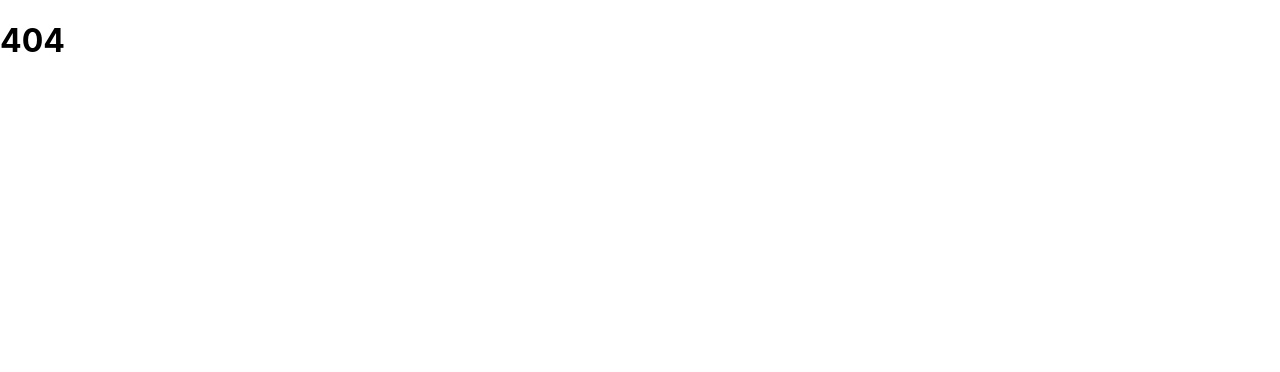
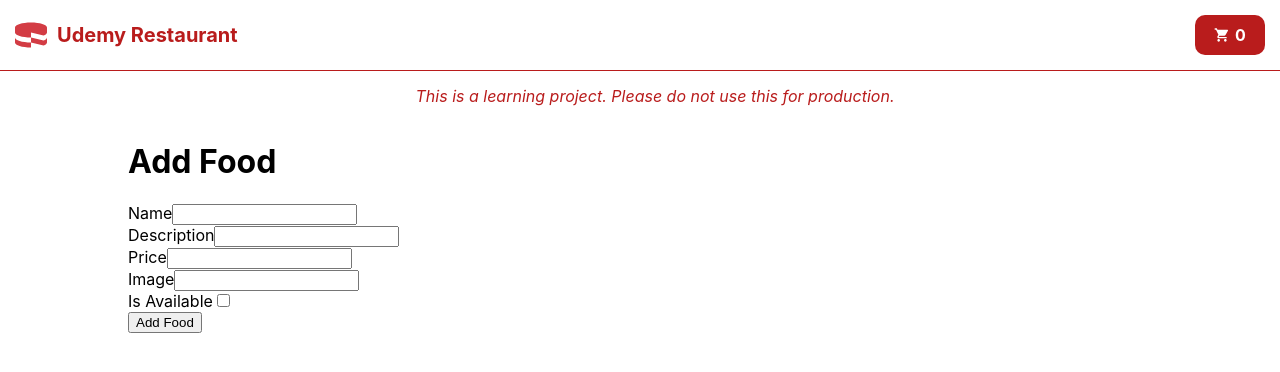
Before and after one commit to ryanfna/redux-udemy, a React (Create React App) app: page /add-food in a window 1280 px wide. Shown: the top 372 px of the page. Built offline with nearby package versions, Linux system fonts and the light colour scheme; no server answers; the database is empty.

Commit message:
ref: - using , refactor name config

```diff
--- a/src/component/header/index.tsx
+++ b/src/component/header/index.tsx
@@ -1,8 +1,8 @@
+import globalConfig from 'config/global.config'
 import { useSelector } from 'react-redux'
 import { useNavigate } from 'react-router-dom'
 import styled from 'styled-components'
 import { BrandIcon, ShoppingCart } from '..'
-import globalConfig from '../../config/GlobalConfig'
 
 const HeaderContainer = styled.div`
   display: flex;
--- /dev/null
+++ b/src/pages/feeds/AddFood.tsx
@@ -0,0 +1,90 @@
+import { database } from 'config/firebase.config'
+import { addDoc, collection } from 'firebase/firestore'
+import { useState } from 'react'
+import { FoodDto } from 'types'
+
+type Payload = Partial<FoodDto>
+
+const initialFood: Payload = {
+  name: '',
+  description: '',
+  price: 0,
+  image: '',
+  isAvailable: false
+}
+
+const AddFood = () => {
+  const [food, setFood] = useState<Payload>(initialFood)
+
+  const handleChange = (e: React.ChangeEvent<HTMLInputElement>) => {
+    const { name, value } = e.target
+    setFood({ ...food, [name]: value })
+  }
+
+  const handleSubmit = async (e: React.FormEvent<HTMLFormElement>) => {
+    e.preventDefault()
+    try {
+      const docRef = await addDoc(collection(database, 'foods'), food)
+      console.log('Document written with ID: ', docRef.id)
+    } catch (e) {
+      console.error('Error adding document: ', e)
+    }
+  }
+
+  return (
+    <>
+      <div className="container">
+        <div className="row">
+          <div className="col-12">
+            <h1>Add Food</h1>
+          </div>
+        </div>
+        <div className="row">
+          <div className="col-12">
+            <form onSubmit={handleSubmit}>
+              <div className="form-group">
+                <label htmlFor="name">Name</label>
+                <input type="text" name="name" id="name" className="form-control" onChange={handleChange} />
+              </div>
+              <div className="form-group">
+                <label htmlFor="description">Description</label>
+                <input
+                  type="text"
+                  name="description"
+                  id="description"
+                  className="form-control"
+                  onChange={handleChange}
+                />
+              </div>
+              <div className="form-group">
+                <label htmlFor="price">Price</label>
+                <input type="number" name="price" id="price" className="form-control" onChange={handleChange} />
+              </div>
+              <div className="form-group">
+                <label htmlFor="image">Image</label>
+                <input type="text" name="image" id="image" className="form-control" onChange={handleChange} />
+              </div>
+              <div className="form-group">
+                <label htmlFor="isAvailable">Is Available</label>
+                <input
+                  type="checkbox"
+                  name="isAvailable"
+                  id="isAvailable"
+                  className="form-control"
+                  onChange={handleChange}
+                />
+              </div>
+              <div className="form-group">
+                <button type="submit" className="btn btn-primary">
+                  Add Food
+                </button>
+              </div>
+            </form>
+          </div>
+        </div>
+      </div>
+    </>
+  )
+}
+
+export default AddFood
--- a/src/pages/feeds/index.tsx
+++ b/src/pages/feeds/index.tsx
@@ -1,4 +1,4 @@
-import React from 'react'
+import { useEffect } from 'react'
 import { useDispatch, useSelector } from 'react-redux'
 import { AppDispatch, AppState } from 'store'
 import { fetchFoods, selectAllFoods } from 'store/slices/food.slice'
@@ -11,9 +11,7 @@ const Feeds = () => {
   const status = useSelector((state: AppState) => state.foods.status)
   const dispatch = useDispatch<AppDispatch>()
 
-  console.log('foods', foods)
-
-  React.useEffect(() => {
+  useEffect(() => {
     if (status === 'idle') {
       dispatch(fetchFoods())
     }
--- a/src/routes.tsx
+++ b/src/routes.tsx
@@ -1,3 +1,4 @@
+import AddFood from 'pages/feeds/AddFood'
 import { RouteObject } from 'react-router-dom'
 import App from './App'
 import CartPage from './pages/cart'
@@ -20,6 +21,10 @@ const routes: RouteObject[] = [
       {
         path: '/cart',
         element: <CartPage />
+      },
+      {
+        path: '/add-food',
+        element: <AddFood />
       }
     ]
   },
--- a/src/store/slices/food.slice.ts
+++ b/src/store/slices/food.slice.ts
@@ -1,14 +1,15 @@
 import { createAsyncThunk, createSlice } from '@reduxjs/toolkit'
+import { database } from 'config/firebase.config'
+import { collection, getDocs } from 'firebase/firestore'
 import { AppState } from 'store'
 import { FoodDto } from 'types'
-import { getFoods } from 'utils/faker'
 
 const COLLECTION_NAME = 'foods'
 
 export const fetchFoods = createAsyncThunk('data/fetchData', async () => {
-  // const response = await getDocs(collection(database, COLLECTION_NAME))
-  const response = await getFoods()
-  return response // Return the retrieved data
+  const docRef = await getDocs(collection(database, COLLECTION_NAME))
+  const data = docRef.docs.map(doc => ({ ...doc.data(), id: doc.id }))
+  return data // Return the retrieved data
 })
 
 type Status = 'idle' | 'loading' | 'succeeded' | 'failed'
```
Also changed, not shown: src/config/firebase.config.ts (renamed from src/config/firebase.ts), src/config/global.config.ts (renamed from src/config/GlobalConfig.ts).
